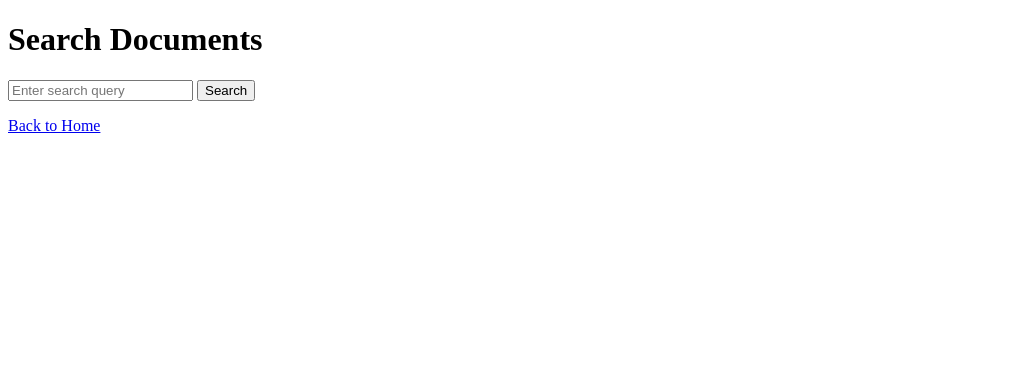
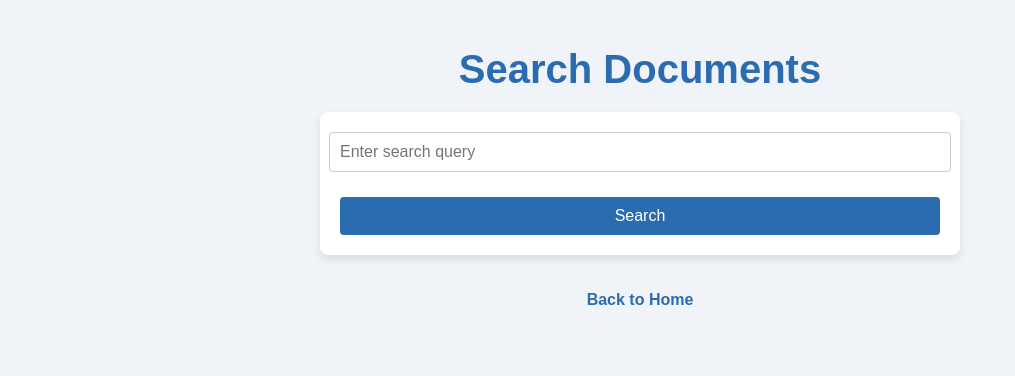
Before and after one commit to bruna-Moreira06/poc_search_engine, a Flask app: page /search in a window 1280 px wide. Shown: the top 376 px of the page, without its empty margins (0-1015 px from the left). Run offline with Flask 3, Linux system fonts and the light colour scheme.

Commit message:
add CSS's

```diff
--- a/templates/search.html
+++ b/templates/search.html
@@ -1,26 +1,126 @@
 <!DOCTYPE html>
 <html lang="en">
   <head>
-    <meta charset="UTF-8">
-    <meta name="viewport" content="width=device-width, initial-scale=1.0">
+    <meta charset="UTF-8" />
+    <meta name="viewport" content="width=device-width, initial-scale=1.0" />
     <title>Search Documents</title>
+    <style>
+      /* Style global */
+      body {
+        font-family: "Arial", sans-serif;
+        background-color: #f0f4f8;
+        color: #333;
+        margin: 0;
+        padding: 20px;
+        display: flex;
+        flex-direction: column;
+        align-items: center;
+      }
+
+      h1 {
+        color: #2b6cb0;
+        margin-bottom: 20px;
+        font-size: 2.5em;
+      }
+
+      form {
+        background-color: #ffffff;
+        padding: 20px;
+        border-radius: 8px;
+        box-shadow: 0 4px 8px rgba(0, 0, 0, 0.1);
+        width: 100%;
+        max-width: 600px;
+        margin-bottom: 20px;
+        display: flex;
+        flex-direction: column;
+        align-items: center;
+      }
+
+      input[type="text"] {
+        width: 100%;
+        padding: 10px;
+        margin-bottom: 15px;
+        border: 1px solid #ccc;
+        border-radius: 4px;
+        font-size: 1em;
+      }
+
+      input[type="submit"] {
+        background-color: #2b6cb0;
+        color: white;
+        padding: 10px 20px;
+        border: none;
+        border-radius: 4px;
+        cursor: pointer;
+        font-size: 1em;
+        transition: background-color 0.3s;
+      }
+
+      input[type="submit"]:hover {
+        background-color: #2c5282;
+      }
+
+      p a {
+        color: #2b6cb0;
+        text-decoration: none;
+        font-weight: bold;
+        transition: color 0.3s;
+      }
+
+      p a:hover {
+        color: #2c5282;
+      }
+
+      ul {
+        list-style-type: none;
+        padding: 0;
+        width: 100%;
+        max-width: 600px;
+      }
+
+      li {
+        background-color: #ffffff;
+        margin-bottom: 15px;
+        padding: 20px;
+        border-radius: 8px;
+        box-shadow: 0 4px 8px rgba(0, 0, 0, 0.1);
+      }
+
+      li strong {
+        color: #2b6cb0;
+      }
+
+      form input[type="submit"] {
+        margin-top: 10px;
+        width: 100%;
+      }
+    </style>
   </head>
   <body>
     <h1>Search Documents</h1>
     <form method="post">
-        <input type="text" name="query" placeholder="Enter search query" value="{{ query }}">
-        <input type="submit" value="Search">
+      <input
+        type="text"
+        name="query"
+        placeholder="Enter search query"
+        value="{{ query }}"
+      />
+      <input type="submit" value="Search" />
     </form>
     <p><a href="{{ url_for('index') }}">Back to Home</a></p>
     <ul>
       {% for result in results %}
       <li>
-            <strong>File Name:</strong> {{ result._source.file_name }}<br>
-            <strong>Is Signed:</strong> {{ result._source.is_signed }}<br>
-            <strong>Content Preview:</strong> {{ result._source.content[:200] }}...<br>
+        <strong>File Name:</strong> {{ result._source.file_name }}<br />
+        <strong>Is Signed:</strong> {{ result._source.is_signed }}<br />
+        <strong>Content Preview:</strong> {{ result._source.content[:200]
+        }}...<br />
         {% if not result._source.is_signed %}
-            <form method="post" action="{{ url_for('update_signature', doc_id=result._id) }}">
-                <input type="submit" value="Mark as Signed">
+        <form
+          method="post"
+          action="{{ url_for('update_signature', doc_id=result._id) }}"
+        >
+          <input type="submit" value="Mark as Signed" />
         </form>
         {% endif %}
       </li>
```
Also changed, not shown: templates/index.html (+76 -2 lines), templates/upload.html (+89 -0 lines). Lines whose indentation alone changed are shown as unchanged.
